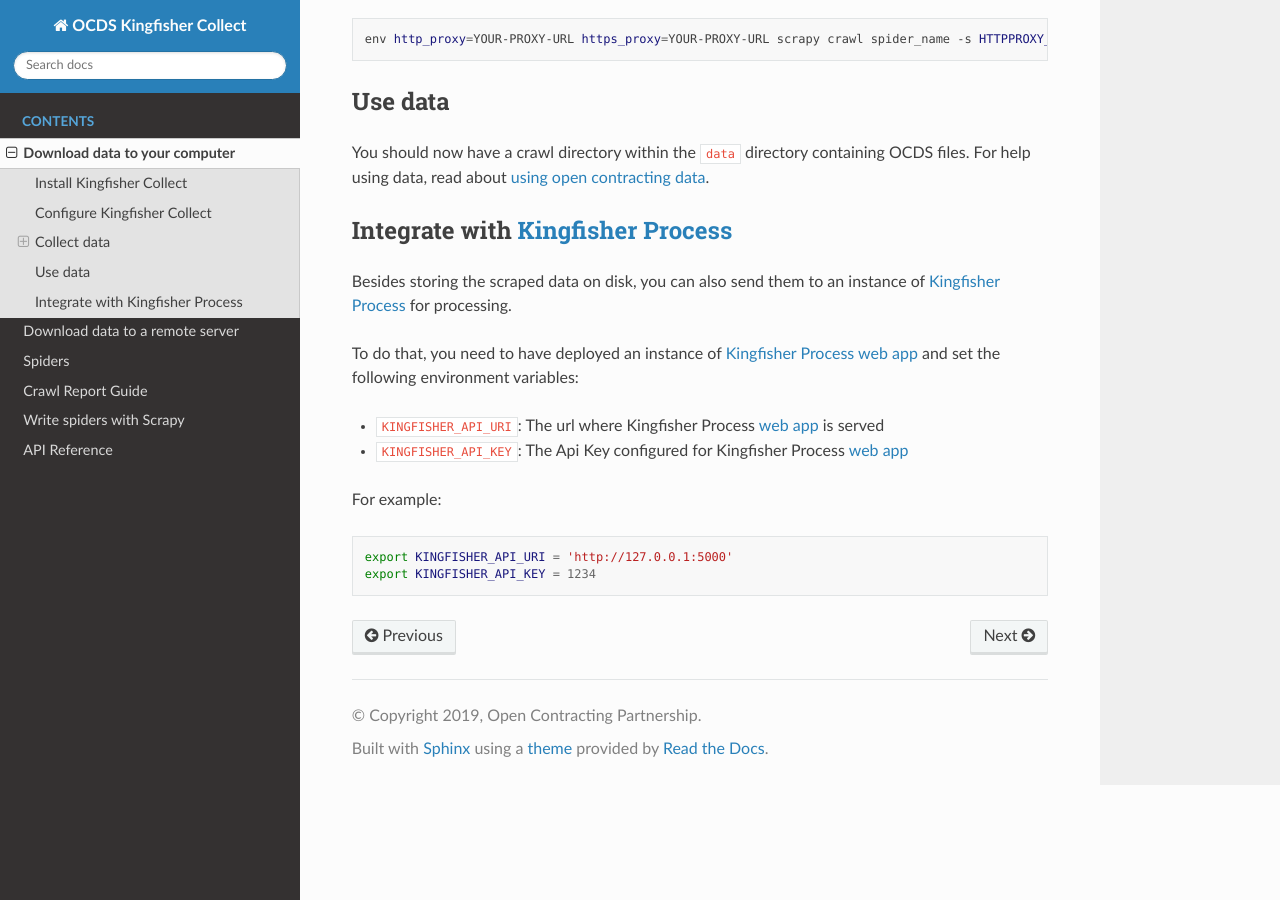
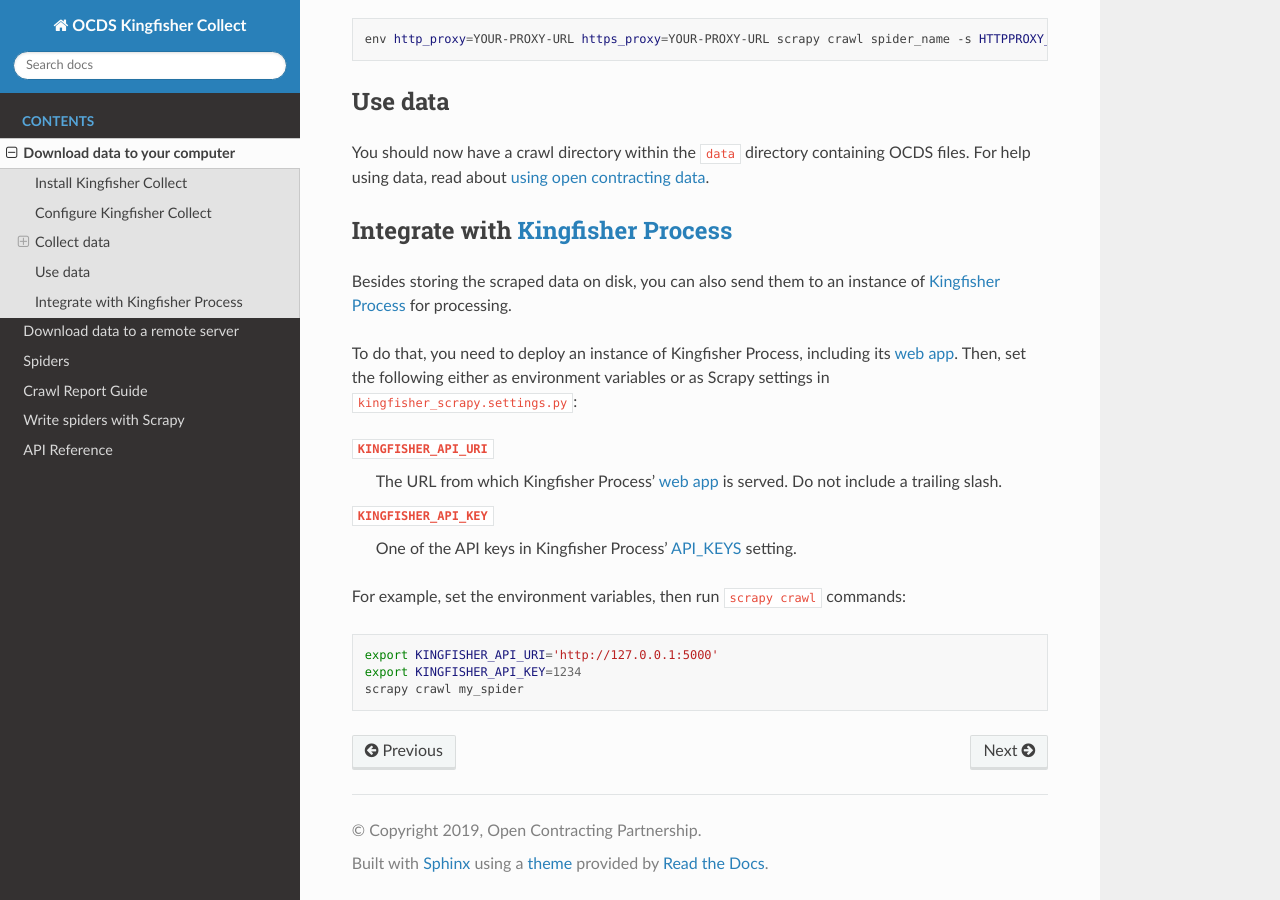
Before and after one commit to open-contracting/kingfisher-collect, a Sphinx documentation site: the page built from docs/local.rst, in a window 1280 px wide and 900 px high, scrolled down 1804 px. Built offline with Sphinx 7.4.7 and the Read the Docs theme 2.0.0, drawn with Linux system fonts in a browser that asks for light colours.

Commit message:
Apply suggestions from code review
Co-authored-by: James McKinney <26463+jpmckinney@users.noreply.github.com>

```diff
--- a/docs/local.rst
+++ b/docs/local.rst
@@ -96,14 +96,17 @@
 
 Besides storing the scraped data on disk, you can also send them to an instance of `Kingfisher Process <https://kingfisher-process.readthedocs.io/>`_ for processing.
 
-To do that, you need to have deployed an instance of `Kingfisher Process web app <https://kingfisher-process.readthedocs.io/en/latest/web.html#web-app>`_ and set the following environment variables:
+To do that, you need to deploy an instance of Kingfisher Process, including its `web app <https://kingfisher-process.readthedocs.io/en/latest/web.html#web-app>`__. Then, set the following either as environment variables or as Scrapy settings in ``kingfisher_scrapy.settings.py``:
 
-* ``KINGFISHER_API_URI``: The url where Kingfisher Process `web app <https://kingfisher-process.readthedocs.io/en/latest/web.html#web-app>`_ is served
-* ``KINGFISHER_API_KEY``: The Api Key configured for Kingfisher Process `web app <https://kingfisher-process.readthedocs.io/en/latest/config.html#web-api>`_
+``KINGFISHER_API_URI``
+  The URL from which Kingfisher Process' `web app <https://kingfisher-process.readthedocs.io/en/latest/web.html#web-app>`_ is served. Do not include a trailing slash.
+``KINGFISHER_API_KEY``
+  One of the API keys in Kingfisher Process' `API_KEYS <https://kingfisher-process.readthedocs.io/en/latest/config.html#web-api>`__ setting.
 
-For example:
+For example, set the environment variables, then run ``scrapy crawl`` commands:
 
 .. code-block:: bash
 
-    export KINGFISHER_API_URI = 'http://127.0.0.1:5000'
-    export KINGFISHER_API_KEY = 1234
+   export KINGFISHER_API_URI='http://127.0.0.1:5000'
+   export KINGFISHER_API_KEY=1234
+   scrapy crawl my_spider
```
